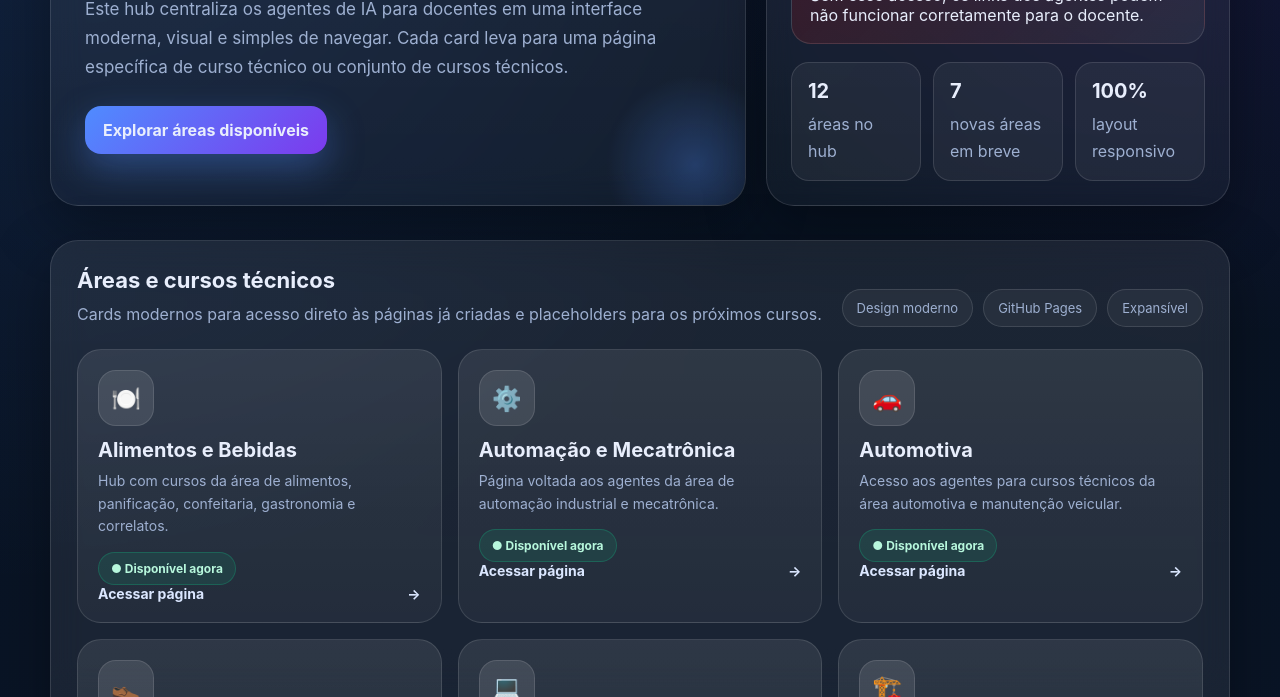
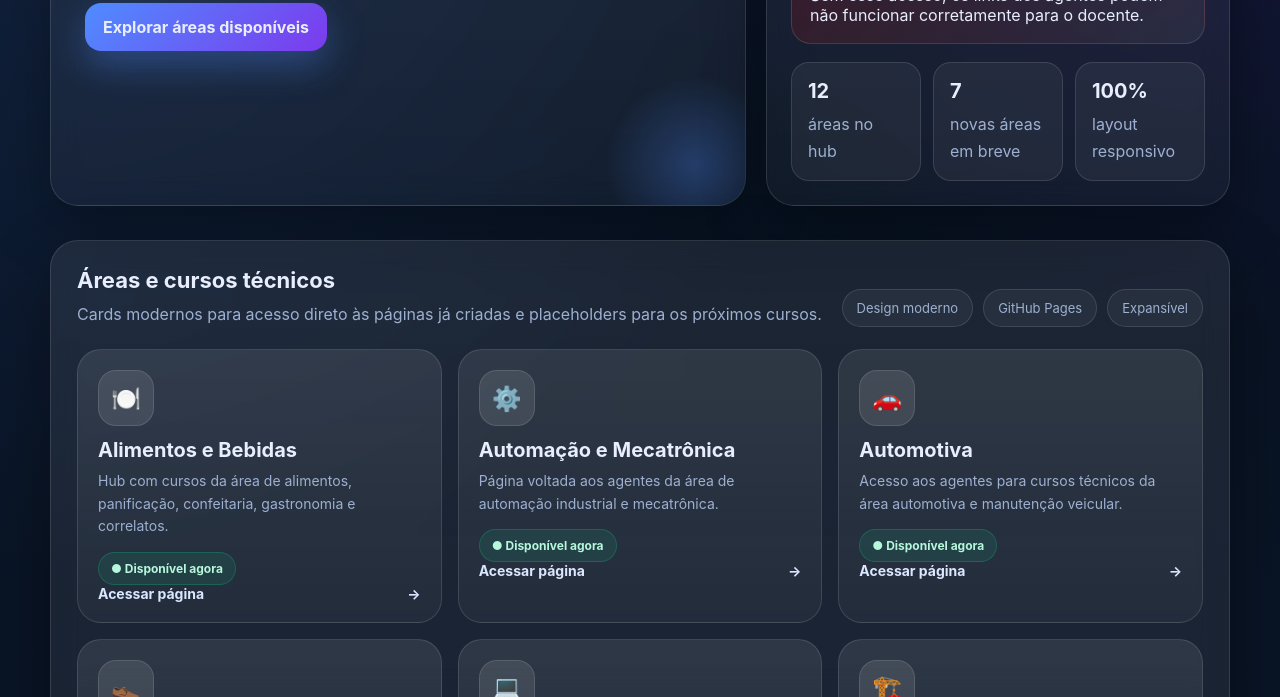
Before and after one commit to profpaulofilho/hub-artifacts_IA, a plain HTML site: page index.html in a window 1280 px wide. Shown: the part 403-1100 px from the top of the page. Drawn offline with Linux system fonts and the light colour scheme.

Commit message:
Update index.html

```diff
--- a/index.html
+++ b/index.html
@@ -436,10 +436,7 @@
         <div class="hero-card">
           <div class="eyebrow">⚡ Plataforma docente inteligente</div>
           <h2>Escolha a área técnica e entre no agente certo.</h2>
-          <p class="hero-copy">
-            Este hub centraliza os agentes de IA para docentes em uma interface moderna, visual e simples de navegar.
-            Cada card leva para uma página específica de curso técnico ou conjunto de cursos técnicos.
-          </p>
+
           <div class="hero-actions">
             <a class="btn btn-primary" href="#areas">Explorar áreas disponíveis</a>
           </div>
```
